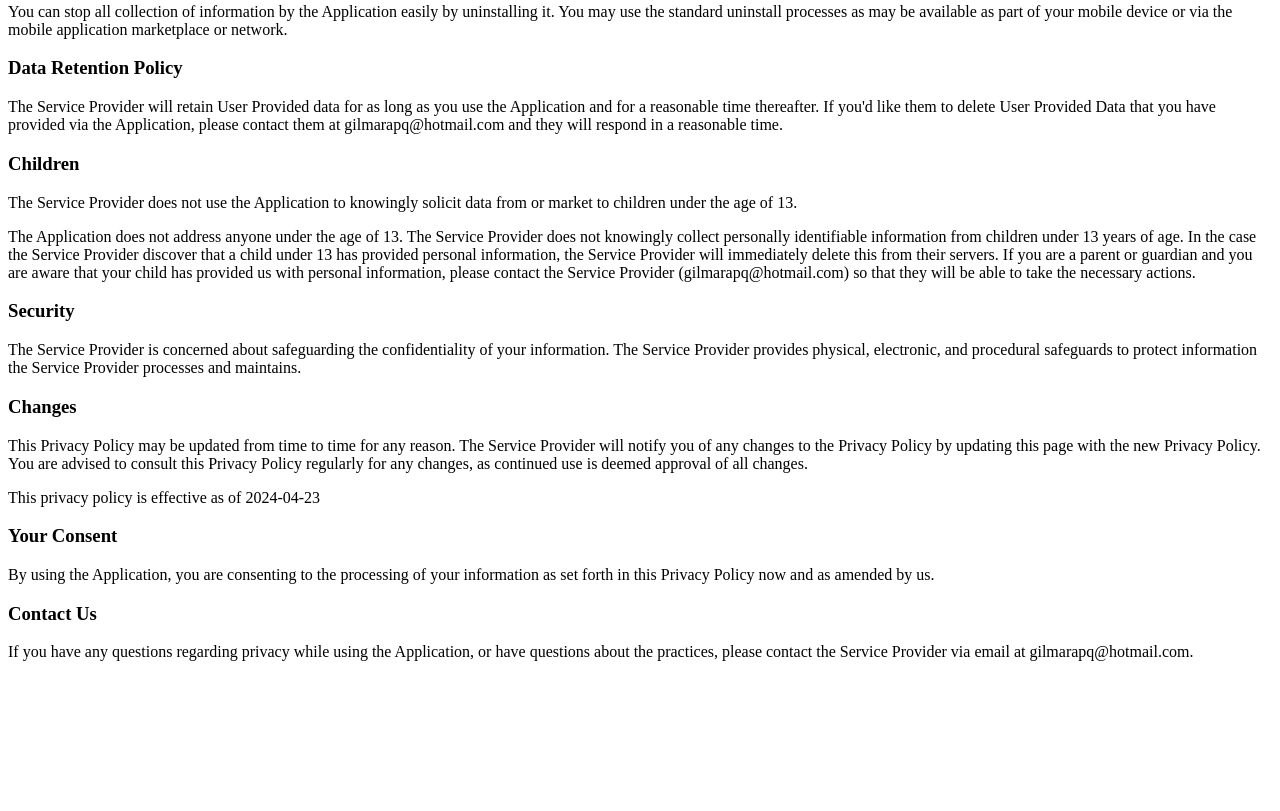
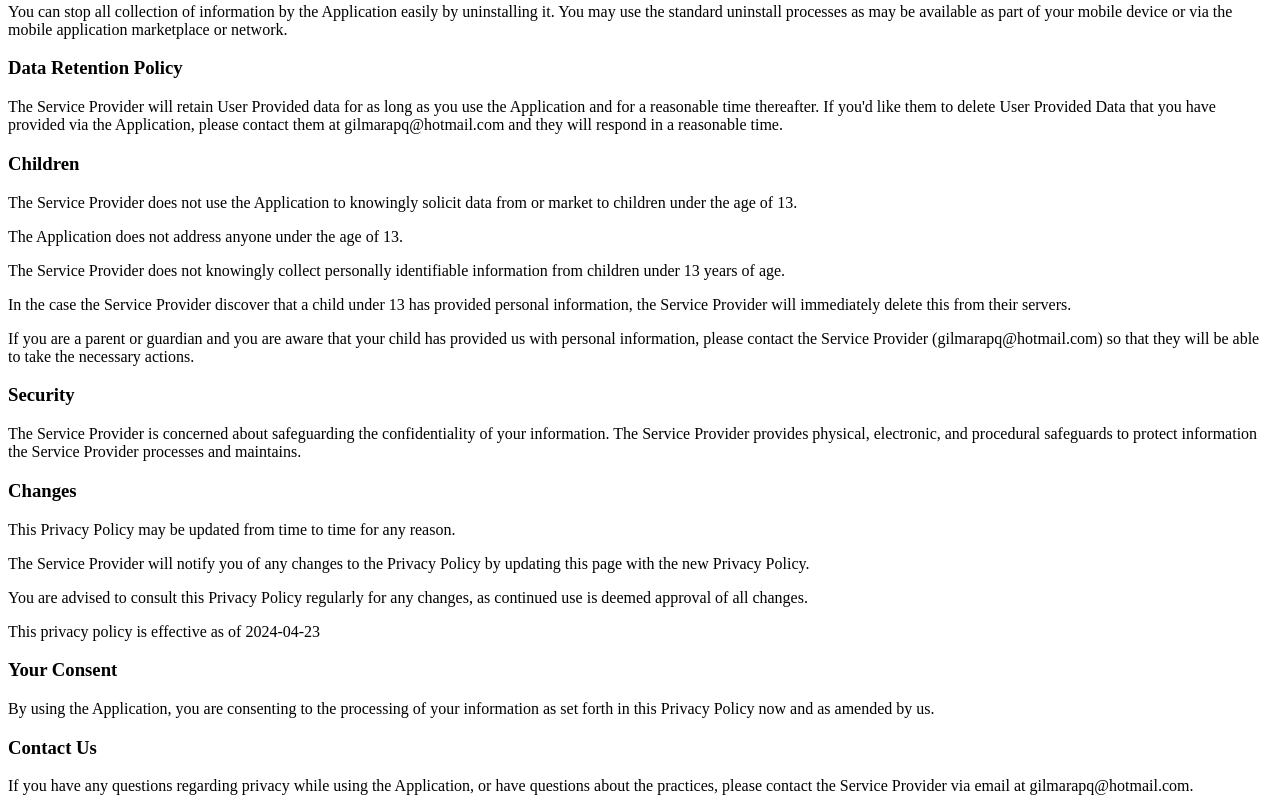
Before and after one commit to Gilmara-Git/Privacy-policy-mobile, a plain HTML site: page index.html in a window 1280 px wide. Shown: the part 744-1555 px from the top of the page. Before the commit the page ends 1421 px from the top, so only its background shows below. Drawn offline with Linux system fonts and the light colour scheme.

Commit message:
Update index.html
Adjust paragraphs

```diff
--- a/index.html
+++ b/index.html
@@ -85,8 +85,18 @@
       </p>
 
       <p>
-        The Application does not address anyone under the age of 13. The Service Provider does not knowingly collect personally identifiable information from children under 13 years of age. In the case the Service Provider discover that a child under 13 has provided personal information, the Service Provider will immediately delete this from their servers. If you are a parent or guardian and you are aware that your child has provided us with personal information, please contact the Service Provider (gilmarapq@hotmail.com) so that they will be able to take the necessary actions.
+        The Application does not address anyone under the age of 13.
       </p>
+
+        <p>
+          The Service Provider does not knowingly collect personally identifiable information from children under 13 years of age.
+        </p>
+        <p>
+          In the case the Service Provider discover that a child under 13 has provided personal information, the Service Provider will immediately delete this from their servers.
+        </p>
+        <p>
+          If you are a parent or guardian and you are aware that your child has provided us with personal information, please contact the Service Provider (gilmarapq@hotmail.com) so that they will be able to take the necessary actions.
+        </p>
 
       <h3>
         Security
@@ -99,8 +109,14 @@
         Changes
       </h3>
       <p>
-        This Privacy Policy may be updated from time to time for any reason. The Service Provider will notify you of any changes to the Privacy Policy by updating this page with the new Privacy Policy. You are advised to consult this Privacy Policy regularly for any changes, as continued use is deemed approval of all changes.
+        This Privacy Policy may be updated from time to time for any reason.
       </p>
+        <p>
+        The Service Provider will notify you of any changes to the Privacy Policy by updating this page with the new Privacy Policy.
+        </p>
+        <p>
+        You are advised to consult this Privacy Policy regularly for any changes, as continued use is deemed approval of all changes.
+        </p>
 
       <p>
         This privacy policy is effective as of 2024-04-23
```
